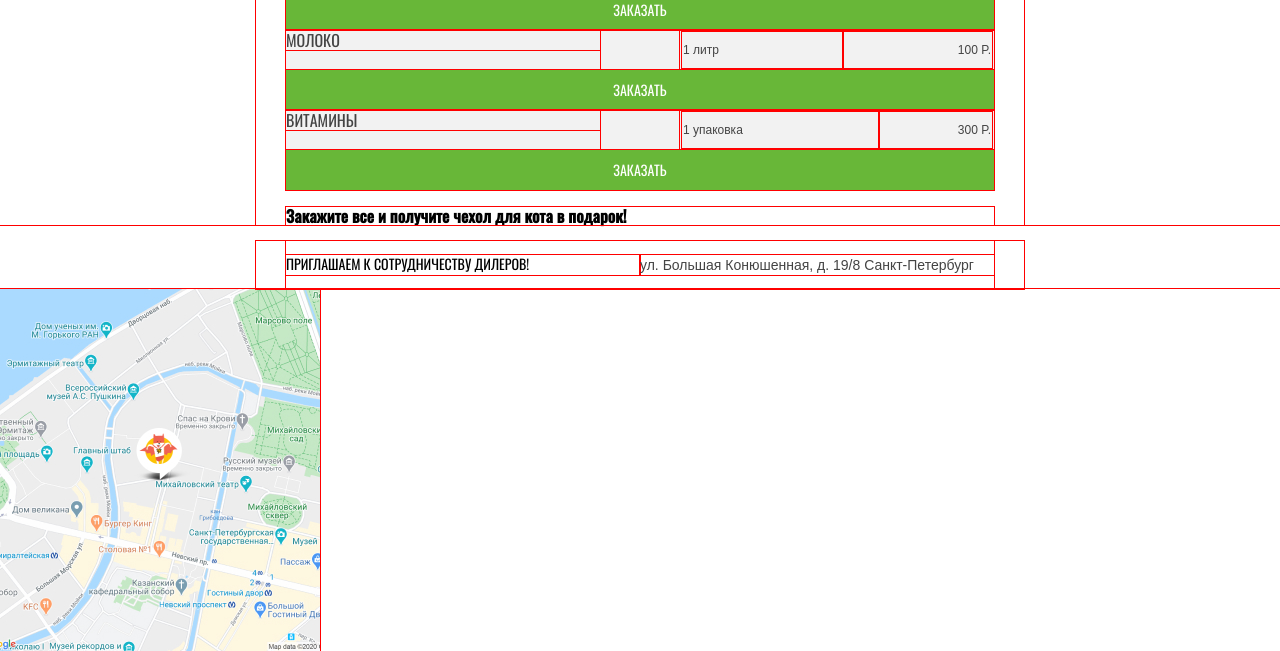
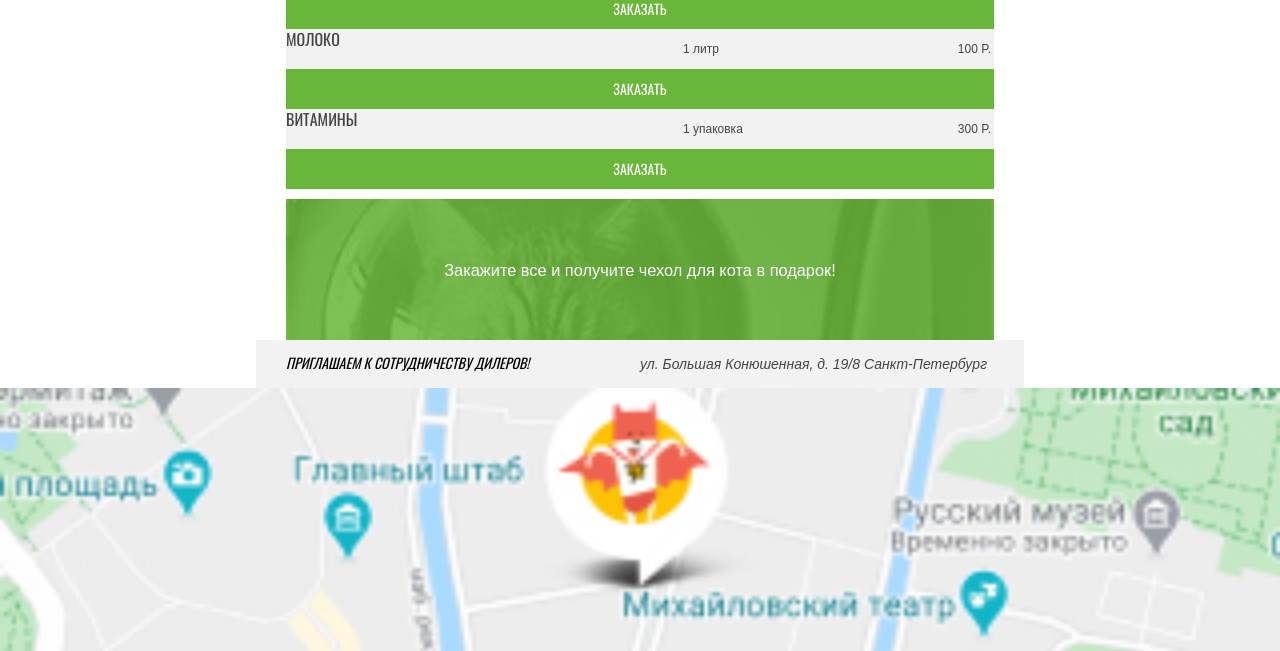
Before and after one commit to marimanger/1046271-cat-energy-22, a website: page source/catalog.html in a window 1280 px wide. Shown: the part 1333-1984 px from the top of the page. Drawn offline with nearby package versions, Linux system fonts and the light colour scheme; files that its build step writes are made by us from their sources.

Commit message:
Закончила сетку каталога

```diff
--- a/source/catalog.html
+++ b/source/catalog.html
@@ -277,7 +277,7 @@
     </div>
 
 
-    <address class="contacts">
+    <address class="contacts contacts--catalogue-bg">
       <div class="contacts__wrapper">
         <p class="contacts__collaboration-slogan">Приглашаем к сотрудничеству дилеров!</p>
         <p class="contacts__address">ул. Большая Конюшенная, д. 19/8 Санкт-Петербург</p>
--- a/source/sass/blocks/catalogue.scss
+++ b/source/sass/blocks/catalogue.scss
@@ -46,7 +46,6 @@
       display: flex;
       flex-direction: row;
       flex-wrap: wrap;
-      justify-content: space-between;
     }
   }
 }
@@ -138,8 +137,17 @@
   line-height: 24px;
 }
 
-// .catalogue__show-more {
-//   @media (min-width: $tablet) {
-//     min-width: ;
-//   }
-// }
+.catalogue__gift {
+  background: url("../img/catalogue/gift-photo.jpg") 50% 50%/cover no-repeat;
+  min-width: 280px;
+  padding-top: 45px;
+  padding-bottom: 45px;
+  margin-top: 10px;
+}
+
+.catalogue__gift-message {
+  font-family: $font-arial;
+  font-weight: $base-font-size;
+  color: $basic-white;
+  text-align: center;
+}
--- a/source/sass/blocks/contacts.scss
+++ b/source/sass/blocks/contacts.scss
@@ -1,12 +1,28 @@
+
 .contacts {
-  font-style: normal;
+  @include wrapper;
 
-  @include wrapper;
+  &--catalogue-bg {
+    background-color: $basic-grey;
+  }
+
+  @media (min-width: $desktop) {
+    background-color: $basic-white;
+  }
 }
 
 .contacts__wrapper {
+
   display: grid;
   grid-template-columns: repeat(2, 1fr);
+
+  @media (min-width: $desktop) {
+    width: 300px;
+    position: absolute;
+    z-index: 1;
+    background-color: white;
+    margin-top: 55px;
+  }
 }
 
 .contacts__collaboration-slogan {
--- a/source/sass/blocks/footer.scss
+++ b/source/sass/blocks/footer.scss
@@ -27,10 +27,18 @@
   padding: 0;
   padding-top: 10px;
   padding-bottom: 10px;
+
+  @media (min-width: $tablet) {
+    border: none;
+  }
 }
 
 .footer__copyright {
   border-top: $grey-bg-1 solid 1pt;
+
+  @media (min-width: $tablet) {
+    border: none;
+  }
 }
 
 .footer__copyright-name {
--- /dev/null
+++ b/source/sass/blocks/map.scss
@@ -0,0 +1,6 @@
+.map img {
+  background-color: yellowgreen;
+  width: 100%;
+  height: 320px;
+  object-fit: cover;
+}
--- a/source/sass/blocks/navigation.scss
+++ b/source/sass/blocks/navigation.scss
@@ -70,6 +70,7 @@
 
   @media (min-width: $tablet) {
     padding: 10px;
+    border: none;
   }
 
   @media (min-width: $desktop) {
--- a/source/sass/blocks/page.scss
+++ b/source/sass/blocks/page.scss
@@ -1,6 +1,6 @@
-* {
-  outline: solid 1px red;
-}
+// * {
+//   outline: solid 1px red;
+// }
 
 .page {
   height: 100%;
--- a/source/sass/style.scss
+++ b/source/sass/style.scss
@@ -19,3 +19,4 @@
 @import "blocks/footer.scss";
 @import "blocks/catalogue.scss";
 @import "blocks/form.scss";
+@import "blocks/map.scss";
```
Also changed, not shown: source/index.html (+2 -1 lines), source/img/catalogue/gift-photo.jpg (added).
